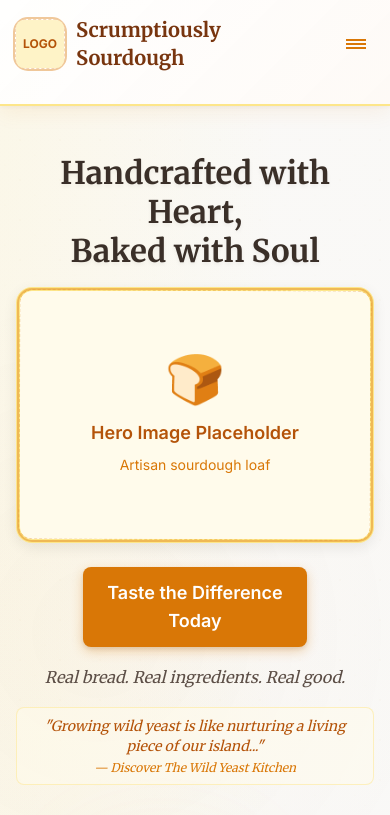
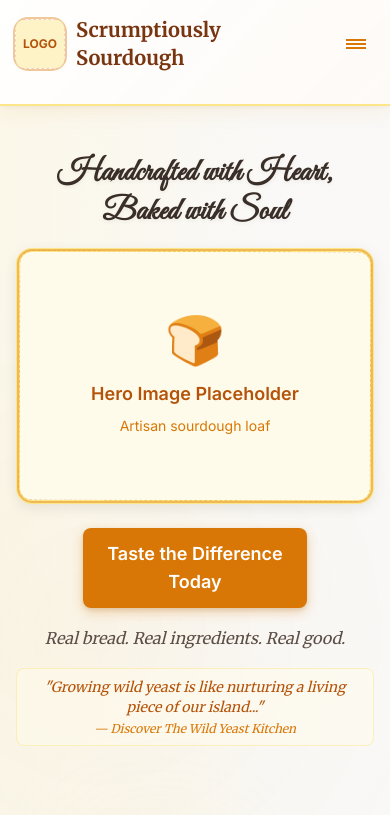
Before and after one commit to Divinical/Nadine-Site, a website: page index.html in a window 390 px wide. Shown: the top 815 px of the page. Drawn offline with nearby package versions, Linux system fonts and the light colour scheme.

Commit message:
Updated Hero font

```diff
--- a/custom.css
+++ b/custom.css
@@ -30,8 +30,11 @@ body::before {
 
 /* Enhanced Responsive Typography Scaling */
 .hero-heading {
+    font-family: 'Great Vibes', 'Playfair Display SC', cursive;
     font-size: clamp(2.25rem, 5vw, 3.5rem);
-    line-height: 1.1;
+    line-height: 1.15;
+    letter-spacing: 0.02em;
+    font-weight: 400;
     text-shadow: 0 2px 4px rgba(0,0,0,0.06);
 }
 
@@ -57,7 +60,7 @@ body::before {
 
 /* Signature handwritten font */
 .signature {
-    font-family: 'Caveat', cursive;
+    font-family: 'Great Vibes', cursive;
     font-size: 1.25rem;
     color: #d97706;
 }
@@ -434,7 +437,8 @@ body::before {
     /* Smaller screens - reduce font sizes */
     .hero-heading {
         font-size: clamp(1.75rem, 8vw, 2.5rem);
-        line-height: 1.2;
+        line-height: 1.25;
+        letter-spacing: 0.01em;
     }
 
     .section-heading {
@@ -464,6 +468,7 @@ body::before {
     .hero-heading {
         font-size: 1.5rem;
         line-height: 1.3;
+        letter-spacing: 0.01em;
     }
 
     .section-heading {
--- a/index.html
+++ b/index.html
@@ -14,7 +14,7 @@
     <!-- Fonts -->
     <link rel="preconnect" href="https://fonts.googleapis.com">
     <link rel="preconnect" href="https://fonts.gstatic.com" crossorigin>
-    <link href="https://fonts.googleapis.com/css2?family=Merriweather:wght@300;400;700;900&family=Inter:wght@300;400;500;600;700&family=Caveat:wght@400;600&display=swap" rel="stylesheet">
+    <link href="https://fonts.googleapis.com/css2?family=Merriweather:wght@300;400;700;900&family=Inter:wght@300;400;500;600;700&family=Caveat:wght@400;600&family=Great+Vibes&family=Playfair+Display+SC:wght@400;700;900&display=swap" rel="stylesheet">
 
     <!-- Custom Styles -->
     <link rel="stylesheet" href="custom.css">
```
